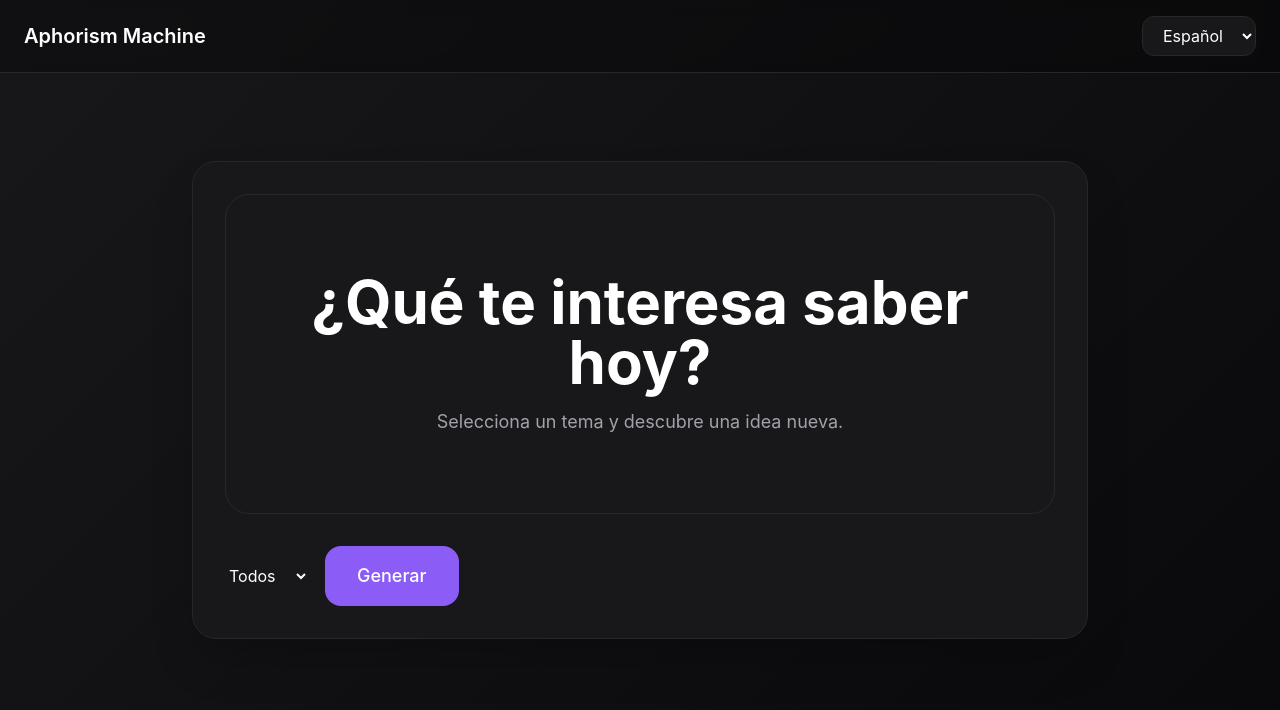
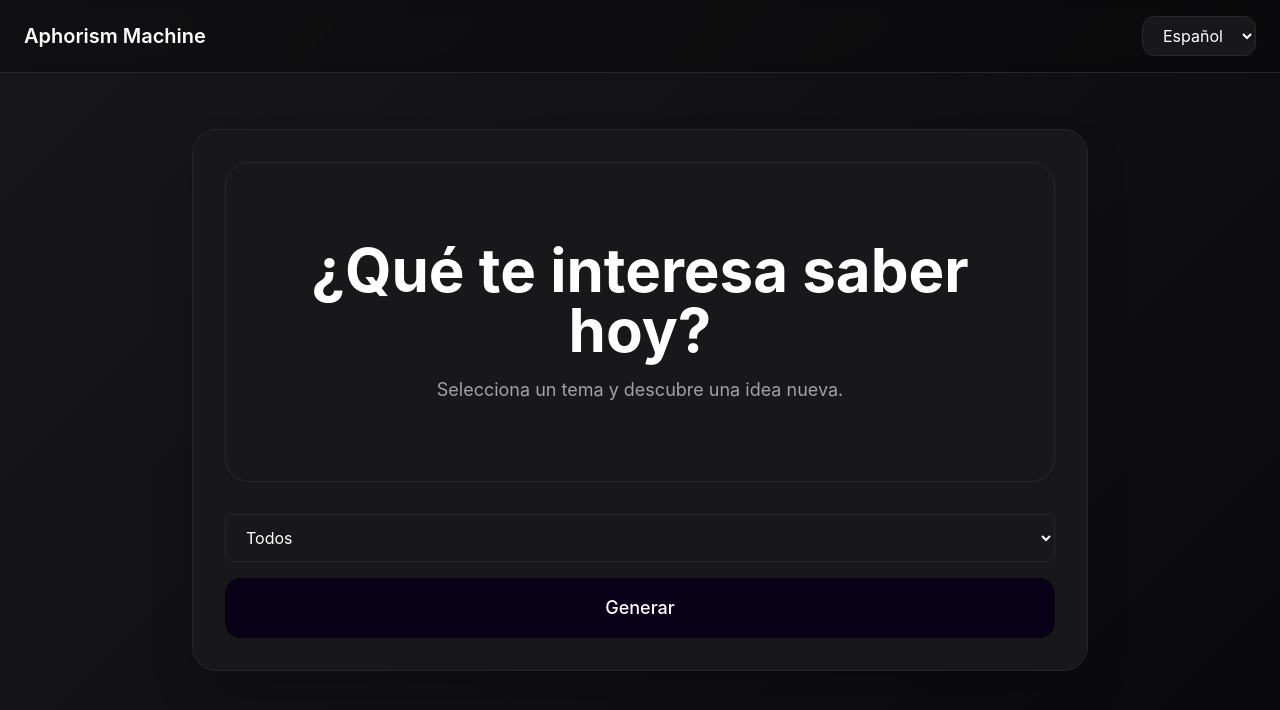
Before and after one commit to Morfeo1997/Aforista-2, a React (Vite) app: page / in a window 1280 px wide. Both pictures are taken after a click on the button "Quiero aprender algo hoy". Shown: the top 710 px of the page. Built offline with nearby package versions, Linux system fonts and the light colour scheme.

Commit message:
arreglo de estilos

```diff
--- a/src/components/main.tsx
+++ b/src/components/main.tsx
@@ -179,15 +179,27 @@ export default function Main() {
       </div>
 
         {/* Controles */}
-        <div className="flex flex-col gap-4 md:flex-row">
+        <div className="flex flex-col gap-4">
           <select
   value={selectedTopic}
   onChange={(e) =>
     setSelectedTopic(e.target.value)
   }
-            className="..."
+  className="rounded-lg border px-4 py-3"
+  style={{
+    color: "var(--primary-text)",
+    backgroundColor: "var(--surface-color)",
+    borderColor: "var(--border-color)",
+  }}
 >
-            <option value="all">
+  <option
+    value="all"
+    style={{
+      color: "var(--primary-text)",
+      backgroundColor:
+        "var(--surface-color)",
+    }}
+  >
     Todos
   </option>
 
@@ -195,6 +207,11 @@ export default function Main() {
     <option
       key={topic.id}
       value={topic.id}
+      style={{
+        color: "var(--primary-text)",
+        backgroundColor:
+          "var(--surface-color)",
+      }}
     >
       {topic.label}
     </option>
--- a/src/data/themes/default.json
+++ b/src/data/themes/default.json
@@ -9,7 +9,7 @@
     "primaryText": "#FFFFFF",
     "secondaryText": "#A1A1AA",
 
-    "accent": "#8B5CF6",
+    "accent": "#080118",
     "accentHover": "#7C3AED",
 
     "border": "#27272A"
```
Lines whose indentation alone changed are shown as unchanged.
